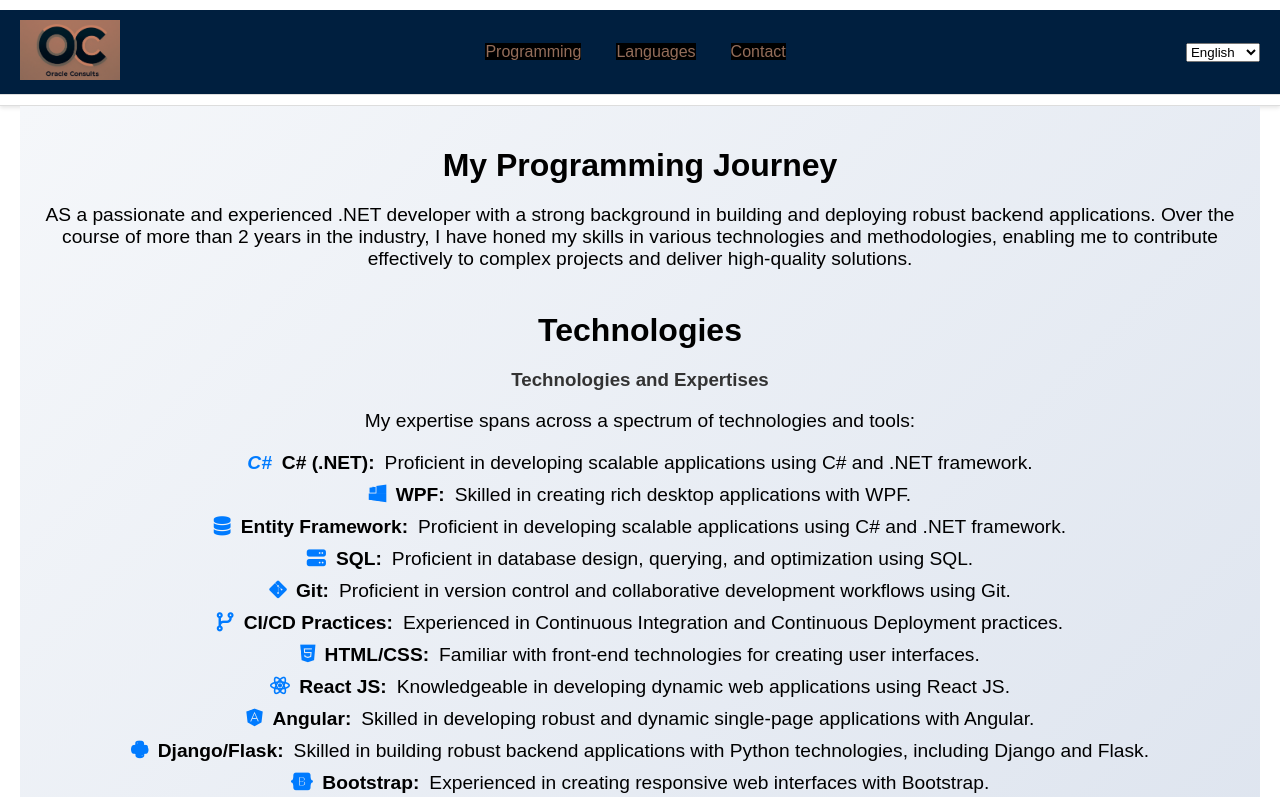
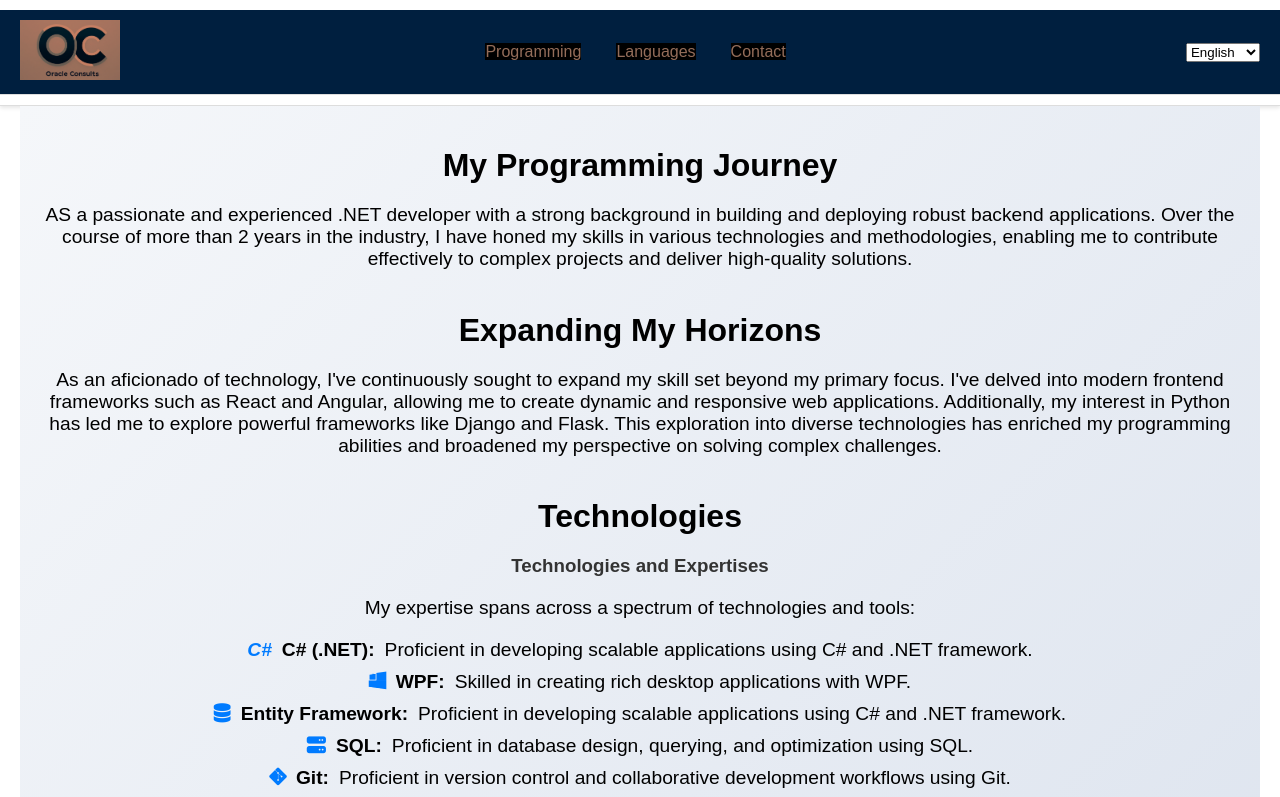
Before and after one commit to stere8/ocp-react, a React (Create React App) app: page /programming in a window 1280 px wide. Shown: the top 797 px of the page. Built offline with nearby package versions, Linux system fonts and the light colour scheme.

Commit message:
new website data 2

```diff
--- a/src/Pages/Programming.js
+++ b/src/Pages/Programming.js
@@ -12,6 +12,12 @@ const Programming = () => {
                 <div className="text-center">
                     <h1>{t('programming.title')}</h1>
                     <p>{t('programming.intro')}</p>
+                </div>
+            </div>
+            <div className="row">
+                <div className="text-center">
+                    <h1>{t('programming.horizonExpansion')}</h1>
+                    <p>{t('programming.aficionado')}</p>
                 </div>
             </div>
             <div className="row">
@@ -96,7 +102,8 @@ const Programming = () => {
                     <div className="row">
                         <div className="col-md-12">
                             <p>I'm always learning and experimenting. If you have a project in mind, or just want to
-                                connect<Link className="nav-link" to="/contact">let's connect!</Link> also feel free to <a
+                                connect<Link className="nav-link" to="/contact">let's connect!</Link> also feel free
+                                to <a
                                     href="/docs/CV - Oreste BO+(EN).pdf" download="CV Oreste TWIZEYIMANA">Download my
                                     CV</a> to learn more about my experience and skills.</p>
                         </div>
```
